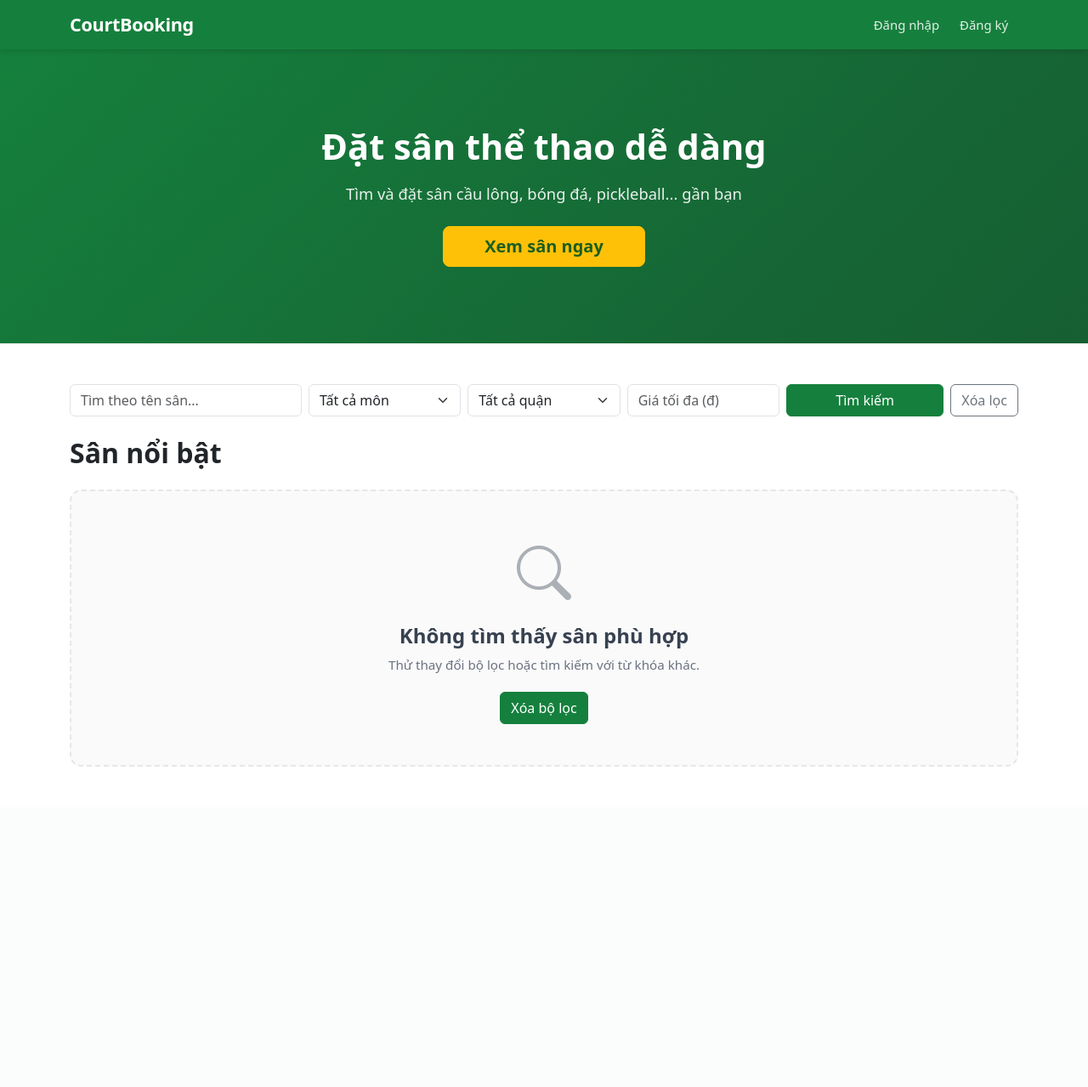
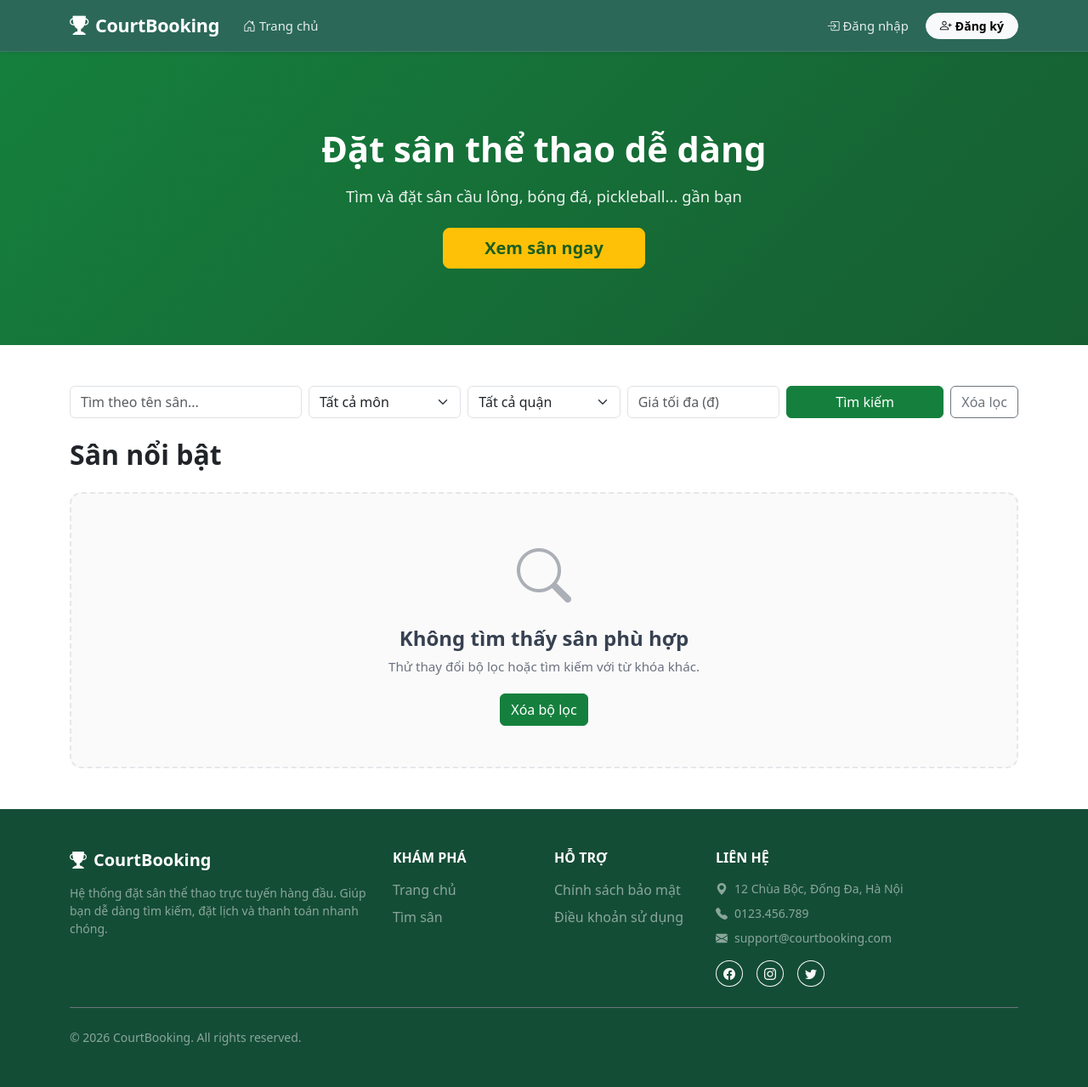
Before and after one commit to nnb304/CourtBooking, a Django app: page / in a window 1280 px wide. Shown: the whole page at 85% size. Before the commit the page ends 902 px from the top, so only its background shows below. Run offline with Django 5.2, Linux system fonts and the light colour scheme; data that the repository does not hold is empty.

Commit message:
fix: Cập nhật cấu trúc layout flexbox cho base và thêm partials

```diff
--- a/templates/base.html
+++ b/templates/base.html
@@ -8,86 +8,27 @@
 
     <!-- Bootstrap 5 CSS -->
     <link href="https://cdn.jsdelivr.net/npm/bootstrap@5.3.0/dist/css/bootstrap.min.css" rel="stylesheet">
+    <!-- Google Fonts -->
+    <link rel="preconnect" href="https://fonts.googleapis.com">
+    <link rel="preconnect" href="https://fonts.gstatic.com" crossorigin>
+    <link href="https://fonts.googleapis.com/css2?family=Montserrat:wght@400;600;700;800;900&display=swap" rel="stylesheet">
     <!-- Bootstrap Icons -->
     <link href="https://cdn.jsdelivr.net/npm/bootstrap-icons@1.11.3/font/bootstrap-icons.css" rel="stylesheet">
     <!-- CSS tùy chỉnh CourtBooking (đặt sau Bootstrap để override) -->
     <link rel="stylesheet" href="{% static 'css/style.css' %}">
 </head>
-<body>
+<body class="d-flex flex-column min-vh-100">
 
-<!-- THANH ĐIỀU HƯỚNG -->
-<nav class="navbar navbar-expand-lg navbar-dark" style="background-color: #1b5e20;">
-    <div class="container">
-        <!-- Tên thương hiệu, link về trang chủ -->
-        <a class="navbar-brand fw-bold" href="/">CourtBooking</a>
-
-        <button class="navbar-toggler" type="button"
-                data-bs-toggle="collapse" data-bs-target="#navbarMain">
-            <span class="navbar-toggler-icon"></span>
-        </button>
-
-        <div class="collapse navbar-collapse" id="navbarMain">
-            <ul class="navbar-nav ms-auto">
-                {% if user.is_authenticated %}
-                    <!-- LINK ADMIN: DASHBOARD VÀ DUYỆT SÂN -->
-                    {% if request.session.role == 'admin' %}
-                    <li class="nav-item">
-                        <a class="nav-link fw-semibold" href="{% url 'dashboard:index' %}">
-                            <i class="bi bi-speedometer2 me-1"></i>Dashboard
-                        </a>
-                    </li>
-                    <li class="nav-item">
-                        <a class="nav-link fw-semibold" href="{% url 'courts:court_pending_list' %}">
-                            <i class="bi bi-clipboard-check me-1"></i>Duyệt sân
-                        </a>
-                    </li>
-                    {% endif %}
-                    <!-- LINK SÂN CỦA TÔI CHỈ HIỆN VỚI OWNER -->
-                    {% if request.session.role == 'owner' %}
-                    <li class="nav-item">
-                        <a class="nav-link fw-semibold" href="{% url 'courts:my_court_list' %}">
-                            <i class="bi bi-building me-1"></i>Sân của tôi
-                        </a>
-                    </li>
-                    <li class="nav-item">
-                        <a class="nav-link fw-semibold" href="{% url 'bookings:owner_booking_list' %}">
-                            <i class="bi bi-calendar2-check me-1"></i>Booking sân của tôi
-                        </a>
-                    </li>
-                    {% endif %}
-                    <!-- Người dùng đã đăng nhập -->
-                    <li class="nav-item">
-                        <a class="nav-link" href="{% url 'courts:favorite_list' %}">
-                            <i class="bi bi-heart-fill text-danger"></i> Yêu thích
-                        </a>
-                    </li>
-                    <li class="nav-item">
-                        <a class="nav-link" href="{% url 'bookings:booking_list' %}">Đơn của tôi</a>
-                    </li>
-                    <li class="nav-item">
-                        <a class="nav-link" href="{% url 'accounts:profile' %}">{{ user.username }}</a>
-                    </li>
-                    <li class="nav-item">
-                        <a class="nav-link" href="{% url 'accounts:logout' %}">Đăng xuất</a>
-                    </li>
-                {% else %}
-                    <!-- Chưa đăng nhập -->
-                    <li class="nav-item">
-                        <a class="nav-link" href="{% url 'accounts:login' %}">Đăng nhập</a>
-                    </li>
-                    <li class="nav-item">
-                        <a class="nav-link" href="{% url 'accounts:register' %}">Đăng ký</a>
-                    </li>
-                {% endif %}
-            </ul>
-        </div>
-    </div>
-</nav>
+<!-- THANH ĐIỀU HƯỚNG (tách ra partials/header.html theo layout cô dạy) -->
+{% include 'partials/header.html' %}
 
 <!-- NỘI DUNG TRANG CON (không có container ở đây, mỗi trang tự quản lý layout) -->
-<main>
+<main class="flex-grow-1">
     {% block content %}{% endblock %}
 </main>
+
+<!-- FOOTER -->
+{% include 'partials/footer.html' %}
 
 <!-- TOAST NOTIFICATIONS (Bootstrap Toast, khởi tạo bằng main.js) -->
 {% include 'partials/toasts.html' %}
--- /dev/null
+++ b/templates/partials/footer.html
@@ -0,0 +1,51 @@
+<footer style="background-color: #144d36; color: #e5e7eb;" class="py-5">
+    <div class="container">
+        <div class="row g-4">
+            <!-- Brand & Description -->
+            <div class="col-lg-4 col-md-6">
+                <h5 class="fw-bold text-white mb-3">
+                    <i class="bi bi-trophy-fill me-2"></i>CourtBooking
+                </h5>
+                <p class="small text-white-50">Hệ thống đặt sân thể thao trực tuyến hàng đầu. Giúp bạn dễ dàng tìm kiếm, đặt lịch và thanh toán nhanh chóng.</p>
+            </div>
+
+            <!-- Khám Phá -->
+            <div class="col-lg-2 col-md-6">
+                <h6 class="fw-bold text-white mb-3 text-uppercase">Khám Phá</h6>
+                <ul class="list-unstyled mb-0">
+                    <li class="mb-2"><a href="#" class="text-white-50 text-decoration-none footer-link">Trang chủ</a></li>
+                    <li class="mb-2"><a href="#" class="text-white-50 text-decoration-none footer-link">Tìm sân</a></li>
+                </ul>
+            </div>
+
+            <!-- Hỗ Trợ -->
+            <div class="col-lg-2 col-md-6">
+                <h6 class="fw-bold text-white mb-3 text-uppercase">Hỗ Trợ</h6>
+                <ul class="list-unstyled mb-0">
+                    <li class="mb-2"><a href="#" class="text-white-50 text-decoration-none footer-link">Chính sách bảo mật</a></li>
+                    <li class="mb-2"><a href="#" class="text-white-50 text-decoration-none footer-link">Điều khoản sử dụng</a></li>
+                </ul>
+            </div>
+
+            <!-- Liên Hệ -->
+            <div class="col-lg-4 col-md-6">
+                <h6 class="fw-bold text-white mb-3 text-uppercase">Liên Hệ</h6>
+                <p class="small text-white-50 mb-2"><i class="bi bi-geo-alt-fill me-2"></i>12 Chùa Bộc, Đống Đa, Hà Nội</p>
+                <p class="small text-white-50 mb-2"><i class="bi bi-telephone-fill me-2"></i>0123.456.789</p>
+                <p class="small text-white-50 mb-3"><i class="bi bi-envelope-fill me-2"></i>support@courtbooking.com</p>
+                <div class="d-flex gap-3">
+                    <a href="#" class="btn btn-outline-light btn-sm rounded-circle"><i class="bi bi-facebook"></i></a>
+                    <a href="#" class="btn btn-outline-light btn-sm rounded-circle"><i class="bi bi-instagram"></i></a>
+                    <a href="#" class="btn btn-outline-light btn-sm rounded-circle"><i class="bi bi-twitter"></i></a>
+                </div>
+            </div>
+        </div>
+
+        <!-- Bottom Copyright -->
+        <div class="border-top border-secondary mt-4 pt-4">
+            <div class="d-flex flex-column flex-md-row justify-content-between align-items-center">
+                <p class="small text-white-50 mb-0">&copy; 2026 CourtBooking. All rights reserved.</p>
+            </div>
+        </div>
+    </div>
+</footer>
--- /dev/null
+++ b/templates/partials/header.html
@@ -0,0 +1,141 @@
+<!-- THANH ĐIỀU HƯỚNG CHÍNH — phân quyền theo request.session['role'] -->
+<nav class="navbar navbar-expand-lg navbar-dark shadow-sm sticky-top" style="background-color: rgba(6, 78, 59, 0.85) !important; backdrop-filter: blur(12px); -webkit-backdrop-filter: blur(12px); border-bottom: 1px solid rgba(255, 255, 255, 0.1);">
+    <div class="container">
+
+        <!-- LOGO + TÊN DỰ ÁN (bên trái) -->
+        <a class="navbar-brand fw-bold d-flex align-items-center" href="{% url 'courts:court_list' %}">
+            <i class="bi bi-trophy-fill me-2" style="font-size: 1.4rem;"></i>
+            CourtBooking
+        </a>
+
+        <!-- NÚT TOGGLE CHO MOBILE -->
+        <button class="navbar-toggler border-0" type="button"
+                data-bs-toggle="collapse" data-bs-target="#navbarMain"
+                aria-controls="navbarMain" aria-expanded="false" aria-label="Menu">
+            <span class="navbar-toggler-icon"></span>
+        </button>
+
+        <div class="collapse navbar-collapse" id="navbarMain">
+
+            <!-- LINK ĐIỀU HƯỚNG CHÍNH (bên trái, sau logo) -->
+            <ul class="navbar-nav me-auto mb-2 mb-lg-0">
+
+                <!-- LINK TRANG CHỦ — HIỆN CHO TẤT CẢ -->
+                <li class="nav-item">
+                    <a class="nav-link {% if request.resolver_match.view_name == 'courts:court_list' %}active-link{% endif %}" href="{% url 'courts:court_list' %}">
+                        <i class="bi bi-house-door me-1"></i>Trang chủ
+                    </a>
+                </li>
+
+                {% if user.is_authenticated %}
+
+                    <!-- === PLAYER: Lịch đặt + Sân yêu thích === -->
+                    {% if request.session.role == 'player' %}
+                    <li class="nav-item">
+                        <a class="nav-link {% if request.resolver_match.view_name == 'bookings:booking_list' %}active-link{% endif %}" href="{% url 'bookings:booking_list' %}">
+                            <i class="bi bi-journal-text me-1"></i>Lịch đặt của tôi
+                        </a>
+                    </li>
+                    <li class="nav-item">
+                        <a class="nav-link {% if request.resolver_match.view_name == 'courts:favorite_list' %}active-link{% endif %}" href="{% url 'courts:favorite_list' %}">
+                            <i class="bi bi-heart-fill me-1 text-danger"></i>Sân yêu thích
+                        </a>
+                    </li>
+                    {% endif %}
+
+                    <!-- === OWNER: Quản lý sân + Đơn đặt sân === -->
+                    {% if request.session.role == 'owner' %}
+                    <li class="nav-item">
+                        <a class="nav-link {% if request.resolver_match.view_name == 'courts:my_court_list' %}active-link{% endif %}" href="{% url 'courts:my_court_list' %}">
+                            <i class="bi bi-building me-1"></i>Quản lý sân của tôi
+                        </a>
+                    </li>
+                    <li class="nav-item">
+                        <a class="nav-link {% if request.resolver_match.view_name == 'bookings:owner_booking_list' %}active-link{% endif %}" href="{% url 'bookings:owner_booking_list' %}">
+                            <i class="bi bi-calendar2-check me-1"></i>Đơn đặt sân của khách
+                        </a>
+                    </li>
+                    {% endif %}
+
+                    <!-- === ADMIN: Duyệt sân + Dashboard === -->
+                    {% if request.session.role == 'admin' %}
+                    <li class="nav-item">
+                        <a class="nav-link {% if request.resolver_match.view_name == 'courts:court_pending_list' %}active-link{% endif %}" href="{% url 'courts:court_pending_list' %}">
+                            <i class="bi bi-clipboard-check me-1"></i>Duyệt sân mới
+                        </a>
+                    </li>
+                    <li class="nav-item">
+                        <a class="nav-link {% if request.resolver_match.view_name == 'dashboard:index' %}active-link{% endif %}" href="{% url 'dashboard:index' %}">
+                            <i class="bi bi-speedometer2 me-1"></i>Dashboard quản trị
+                        </a>
+                    </li>
+                    {% endif %}
+
+                {% endif %}
+            </ul>
+
+            <!-- KHU VỰC BÊN PHẢI: User menu hoặc nút Đăng nhập/Đăng ký -->
+            <ul class="navbar-nav ms-auto mb-2 mb-lg-0">
+                {% if user.is_authenticated %}
+
+                    <!-- DROPDOWN USER MENU -->
+                    <li class="nav-item dropdown">
+                        <a class="nav-link dropdown-toggle d-flex align-items-center"
+                           href="#" role="button"
+                           data-bs-toggle="dropdown" aria-expanded="false">
+                            <span class="position-relative d-inline-block me-1">
+                                <i class="bi bi-person-circle" style="font-size: 1.2rem;"></i>
+                                <span class="notify-dot"></span>
+                            </span>
+                            {{ user.username }}
+                        </a>
+                        <ul class="dropdown-menu dropdown-menu-end shadow border-0">
+                            <!-- THÔNG TIN ROLE HIỆN TẠI -->
+                            <li>
+                                <span class="dropdown-item-text text-muted small">
+                                    <i class="bi bi-shield-check me-1"></i>
+                                    {% if request.session.role == 'admin' %}Quản trị viên
+                                    {% elif request.session.role == 'owner' %}Chủ sân
+                                    {% else %}Người chơi
+                                    {% endif %}
+                                </span>
+                            </li>
+                            <li><hr class="dropdown-divider"></li>
+                            <!-- TRANG CÁ NHÂN -->
+                            <li>
+                                <a class="dropdown-item" href="{% url 'accounts:profile' %}">
+                                    <i class="bi bi-person me-2"></i>Trang cá nhân
+                                </a>
+                            </li>
+                            <li><hr class="dropdown-divider"></li>
+                            <!-- ĐĂNG XUẤT (MÀU ĐỎ) -->
+                            <li>
+                                <a class="dropdown-item text-danger" href="{% url 'accounts:logout' %}">
+                                    <i class="bi bi-box-arrow-right me-2"></i>Đăng xuất
+                                </a>
+                            </li>
+                        </ul>
+                    </li>
+
+                {% else %}
+
+                    <!-- CHƯA ĐĂNG NHẬP: Nút Đăng nhập + Đăng ký -->
+                    <li class="nav-item">
+                        <a class="nav-link" href="{% url 'accounts:login' %}">
+                            <i class="bi bi-box-arrow-in-right me-1"></i>Đăng nhập
+                        </a>
+                    </li>
+                    <li class="nav-item ms-lg-2">
+                        <a class="btn btn-light btn-sm fw-semibold px-3 mt-1"
+                           href="{% url 'accounts:register' %}"
+                           style="border-radius: 20px;">
+                            <i class="bi bi-person-plus me-1"></i>Đăng ký
+                        </a>
+                    </li>
+
+                {% endif %}
+            </ul>
+
+        </div>
+    </div>
+</nav>
```
